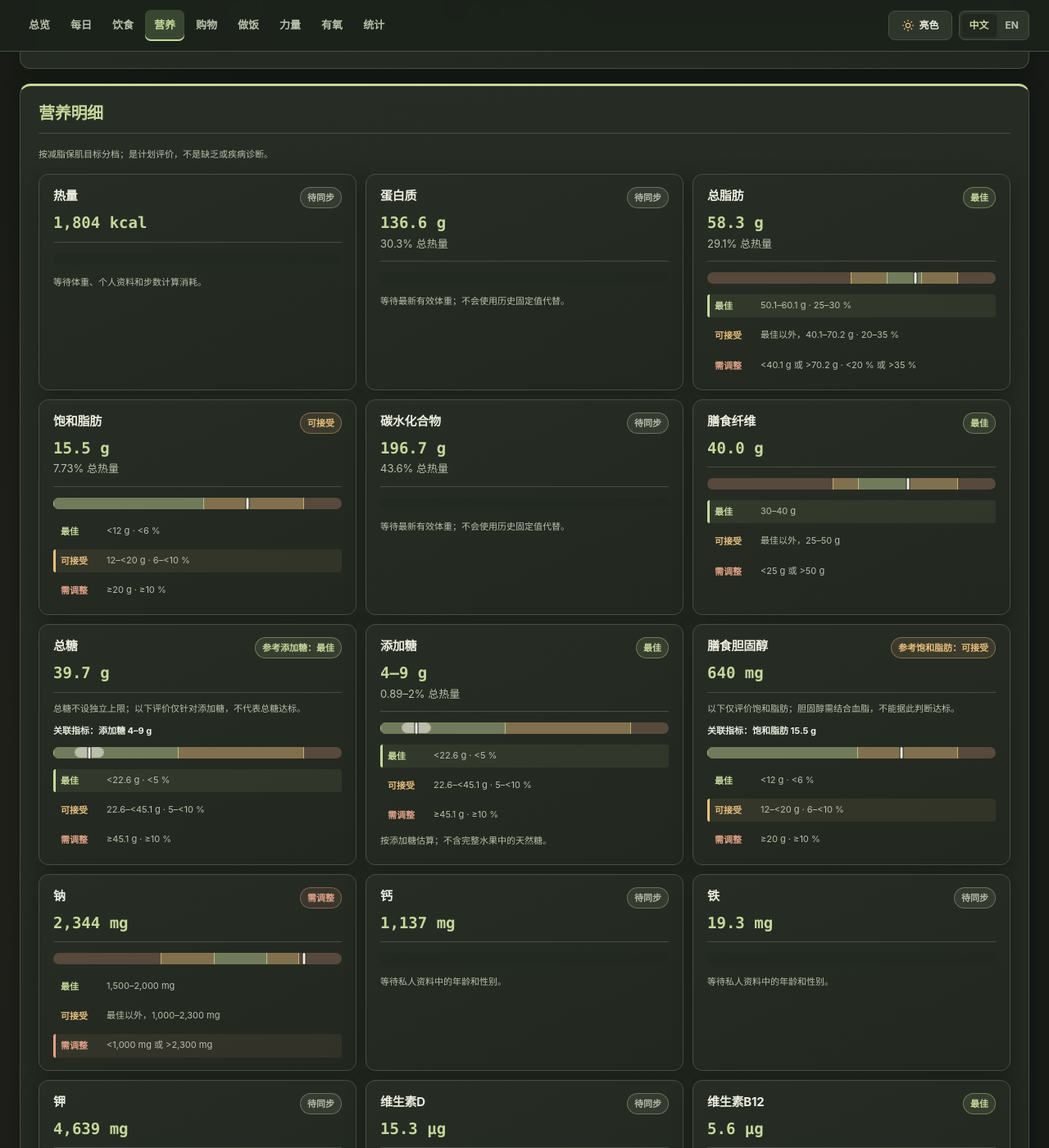
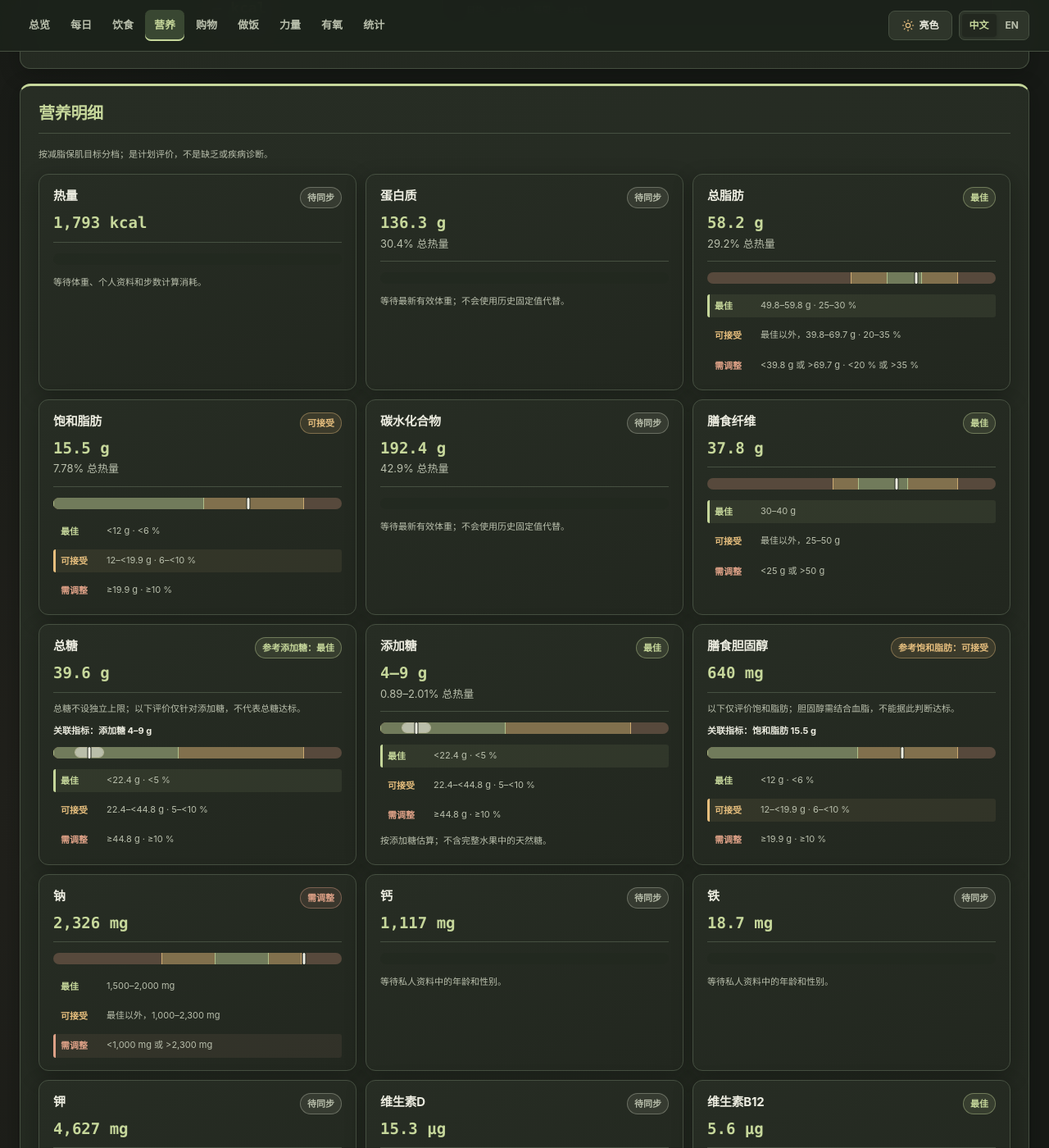
Before and after one commit to yunhaixiang/fitness, a Jekyll site: the page built from plans/plan-2/stats.md, in a window 1280 px wide and 1400 px high, scrolled down 2732 px. Shown: the whole window at 82% size. Built offline with Jekyll 4.4.1, drawn with Linux system fonts in a browser that asks for light colours; some of the changed text lies outside the part shown.

Commit message:
Set Plan 2 breakfast cereal to 35 grams

```diff
--- a/_data/meal_plan_content/plan-2/nutrition.json
+++ b/_data/meal_plan_content/plan-2/nutrition.json
@@ -11,25 +11,25 @@
   "meals": {
     "fruit_breakfast": {
       "label": "周日—周二早餐（混合水果盘）",
-      "foodZh": "高纤维谷物早餐 40 g，无糖豆奶 270 mL，一水肌酸 5 g，混合水果盘约 333 g",
-      "foodEn": "40 g high-fibre cereal, 270 mL unsweetened soy milk, 5 g creatine monohydrate, about 333 g mixed fruit",
-      "kcal": "342",
-      "protein": "13.3",
-      "fat": "6.0",
+      "foodZh": "高纤维谷物早餐 35 g，无糖豆奶 270 mL，一水肌酸 5 g，混合水果盘约 333 g",
+      "foodEn": "35 g high-fibre cereal, 270 mL unsweetened soy milk, 5 g creatine monohydrate, about 333 g mixed fruit",
+      "kcal": "331",
+      "protein": "13.0",
+      "fat": "5.9",
       "saturatedFat": "0.8",
-      "carbs": "74.8",
-      "fibre": "23.0",
-      "sugar": "31.1",
+      "carbs": "70.5",
+      "fibre": "20.8",
+      "sugar": "31.0",
       "cholesterol": "0",
-      "sodium": "256",
-      "calcium": "521",
-      "iron": "7.2",
-      "potassium": "1,042",
+      "sodium": "238",
+      "calcium": "501",
+      "iron": "6.6",
+      "potassium": "1030",
       "foodItems": [
         {
           "emoji": "🥣",
-          "zh": "高纤维谷物早餐 40 g",
-          "en": "High-fibre cereal 40 g"
+          "zh": "高纤维谷物早餐 35 g",
+          "en": "High-fibre cereal 35 g"
         },
         {
           "emoji": "🥛",
@@ -50,25 +50,25 @@
     },
     "kiwi_breakfast": {
       "label": "周三—周六早餐（奇异果2个）",
-      "foodZh": "高纤维谷物早餐 40 g，无糖豆奶 270 mL，一水肌酸 5 g，奇异果 2 个",
-      "foodEn": "40 g high-fibre cereal, 270 mL unsweetened soy milk, 5 g creatine monohydrate, 2 kiwis",
-      "kcal": "285",
-      "protein": "13.0",
-      "fat": "6.2",
+      "foodZh": "高纤维谷物早餐 35 g，无糖豆奶 270 mL，一水肌酸 5 g，奇异果 2 个",
+      "foodEn": "35 g high-fibre cereal, 270 mL unsweetened soy milk, 5 g creatine monohydrate, 2 kiwis",
+      "kcal": "274",
+      "protein": "12.7",
+      "fat": "6.1",
       "saturatedFat": "0.7",
-      "carbs": "61.3",
-      "fibre": "23.8",
-      "sugar": "15.8",
+      "carbs": "57.0",
+      "fibre": "21.6",
+      "sugar": "15.7",
       "cholesterol": "0",
-      "sodium": "244",
-      "calcium": "532",
-      "iron": "6.9",
-      "potassium": "943",
+      "sodium": "226",
+      "calcium": "512",
+      "iron": "6.3",
+      "potassium": "931",
       "foodItems": [
         {
           "emoji": "🥣",
-          "zh": "高纤维谷物早餐 40 g",
-          "en": "High-fibre cereal 40 g"
+          "zh": "高纤维谷物早餐 35 g",
+          "en": "High-fibre cereal 35 g"
         },
         {
           "emoji": "🥛",
--- a/plans/plan-2/stats.md
+++ b/plans/plan-2/stats.md
@@ -12,7 +12,7 @@ nutrition: true
 
 <figure class="nutrition-overview" aria-label="每日能量与每周赤字或盈余">
   <div class="nutrition-overview-main">
-    <div class="nutrition-ring" style="--intake-share:79.7%" aria-label="每日摄入与消耗">
+    <div class="nutrition-ring" style="--intake-share:79.2%" aria-label="每日摄入与消耗">
       <div class="nutrition-ring-center">
         <span data-energy-label="dailyDeficit">日均能量差</span>
         <strong data-energy="dailyDeficit">— <small>kcal／天</small></strong>
@@ -20,7 +20,7 @@ nutrition: true
     </div>
     <div class="nutrition-overview-key">
       <p class="nutrition-overview-eyebrow">能量概览 · 不含放纵餐</p>
-      <div class="nutrition-key-row nutrition-key-intake"><span>日均摄入</span><strong>1,804 <small>kcal／天</small></strong></div>
+      <div class="nutrition-key-row nutrition-key-intake"><span>日均摄入</span><strong>1,793 <small>kcal／天</small></strong></div>
       <div class="nutrition-key-row nutrition-key-burn"><span>日均消耗</span><strong data-energy="dailyBurn">— <small>kcal／天</small></strong></div>
       <div class="nutrition-key-row nutrition-key-deficit"><span data-energy-label="dailyDeficit">日均能量差</span><strong data-energy="dailyDeficit">— <small>kcal／天</small></strong></div>
       <div class="nutrition-key-row"><span data-energy-label="weeklyDeficit">每周能量差</span><strong data-energy="weeklyDeficit">— <small>kcal</small></strong></div>
@@ -107,17 +107,17 @@ nutrition: true
 <tbody>
 <tr data-nutrient="energy">
 <td>热量</td>
-<td style="text-align: right;">1,804 kcal</td>
+<td style="text-align: right;">1,793 kcal</td>
 <td>—</td>
 </tr>
 <tr data-macro="protein" data-nutrient="protein">
 <td>蛋白质</td>
-<td style="text-align: right;">136.6 g</td>
+<td style="text-align: right;">136.3 g</td>
 <td>—</td>
 </tr>
 <tr data-macro="fat" data-nutrient="fat">
 <td>总脂肪</td>
-<td style="text-align: right;">58.3 g</td>
+<td style="text-align: right;">58.2 g</td>
 <td>—</td>
 </tr>
 <tr data-nutrient="saturatedFat">
@@ -127,17 +127,17 @@ nutrition: true
 </tr>
 <tr data-macro="carbs" data-nutrient="carbs">
 <td>碳水化合物</td>
-<td style="text-align: right;">196.7 g</td>
+<td style="text-align: right;">192.4 g</td>
 <td>—</td>
 </tr>
 <tr data-nutrient="fibre">
 <td>膳食纤维</td>
-<td style="text-align: right;">40.0 g</td>
+<td style="text-align: right;">37.8 g</td>
 <td>—</td>
 </tr>
 <tr data-nutrient="sugar">
 <td>总糖</td>
-<td style="text-align: right;">39.7 g</td>
+<td style="text-align: right;">39.6 g</td>
 <td>—</td>
 </tr>
 <tr data-nutrient="addedSugar">
@@ -152,22 +152,22 @@ nutrition: true
 </tr>
 <tr data-nutrient="sodium">
 <td>钠</td>
-<td style="text-align: right;">2,344 mg</td>
+<td style="text-align: right;">2,326 mg</td>
 <td>—</td>
 </tr>
 <tr data-nutrient="calcium">
 <td>钙</td>
-<td style="text-align: right;">1,137 mg</td>
+<td style="text-align: right;">1,117 mg</td>
 <td>—</td>
 </tr>
 <tr data-nutrient="iron">
 <td>铁</td>
-<td style="text-align: right;">19.3 mg</td>
+<td style="text-align: right;">18.7 mg</td>
 <td>—</td>
 </tr>
 <tr data-nutrient="potassium">
 <td>钾</td>
-<td style="text-align: right;">4,639 mg</td>
+<td style="text-align: right;">4,627 mg</td>
 <td>—</td>
 </tr>
 <tr data-nutrient="vitaminD">
```
Also changed, not shown: _data/meal_plan_content/plan-2/metrics.yml (+4 -4 lines), _data/meal_plan_content/plan-2/provenance.json (+20 -1 lines), plans/plan-2/shopping.md (+1 -1 lines).
